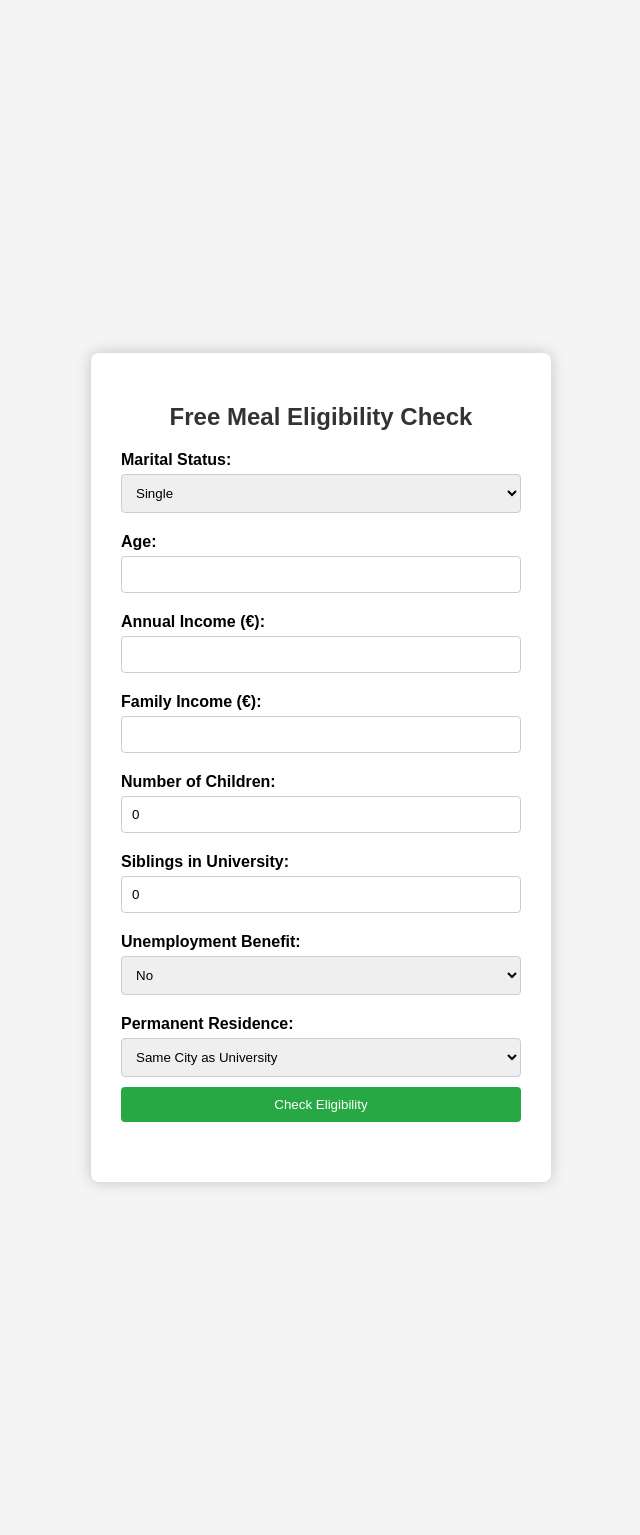
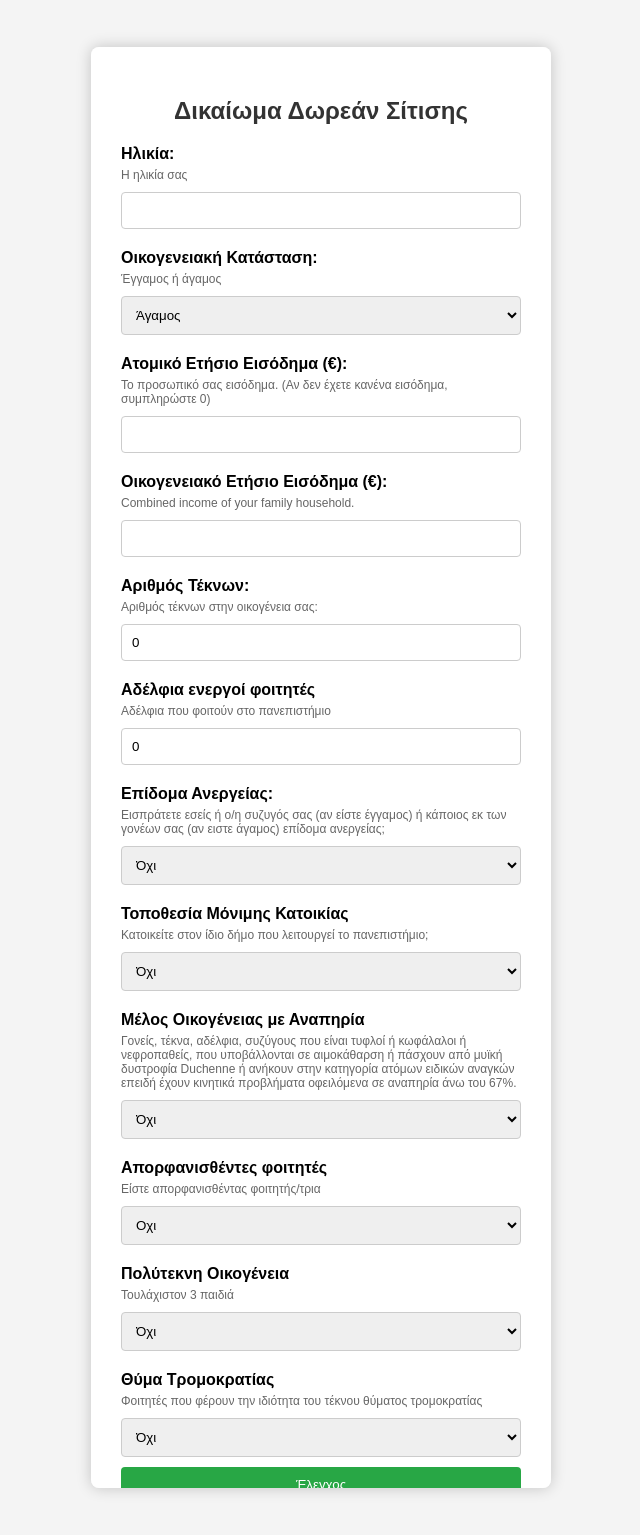
Before and after one commit to ntua-el20119/Thesis, a Flask app: page / in a window 1280 px wide. Shown: the whole page, without its empty margins (319-959 px from the left). Run offline with Flask 3, Linux system fonts and the light colour scheme.

Commit message:
Check_eligibility catala (no messages)

```diff
--- a/Free_Meal/app/templates/index.html
+++ b/Free_Meal/app/templates/index.html
@@ -3,6 +3,7 @@
 <head>
     <meta charset="UTF-8">
     <title>Free Meal Eligibility Check</title>
+
     <style>
         body {
             font-family: Arial, sans-serif;
@@ -12,6 +13,7 @@
             align-items: center;
             height: 100vh;
             margin: 0;
+            overflow: auto;
         }
 
         .container {
@@ -20,6 +22,8 @@
             border-radius: 8px;
             box-shadow: 0 0 15px rgba(0, 0, 0, 0.2);
             width: 400px;
+            max-height: 90vh; /* Ensure the container doesn't exceed the viewport height */
+            overflow-y: auto; /* Make the container scrollable if content overflows */
             text-align: center;
         }
 
@@ -33,6 +37,13 @@
             margin: 10px 0 5px;
             text-align: left;
             font-weight: bold;
+        }
+
+        .explanation {
+            font-size: 12px;
+            color: #666;
+            margin-bottom: 10px;
+            text-align: left;
         }
 
         input, select, button {
@@ -71,14 +82,18 @@
 <script>
     function checkEligibility() {
         const data = {
+            age: parseInt(document.getElementById('age').value),
             marital_status: document.getElementById('marital_status').value,
-                age: parseInt(document.getElementById('age').value),
             annual_income: parseFloat(document.getElementById('annual_income').value),
             family_income: parseFloat(document.getElementById('family_income').value),
             number_of_children: parseInt(document.getElementById('number_of_children').value),
             siblings_in_university: parseInt(document.getElementById('siblings_in_university').value),
             unemployment_benefit: document.getElementById('unemployment_benefit').value === 'true',
-                permanent_residence: document.getElementById('permanent_residence').value
+            permanent_residence: document.getElementById('permanent_residence').value,
+            family_member_disability: document.getElementById('family_member_disability').value === 'true',
+            orphan_status: document.getElementById('orphan_status').value === 'true',
+            large_family_status: document.getElementById('large_family_status').value === 'true',
+            terrorism_victim_child: document.getElementById('terrorism_victim_child').value === 'true'
         };
 
         fetch('/check_eligibility', {
@@ -89,14 +104,13 @@
         .then(response => response.json())
         .then(result => {
             document.getElementById('result').innerText = result.eligible ?
-                    'You are eligible for free meals!' : 'You are not eligible for free meals.';
+                'Έχετε δικαίωμα δωρεάν σίτισης' : 'Δεν έχετε δικαίωμα δωρεάν σίτισης';
 
             const explanationDiv = document.getElementById('explanation');
-                explanationDiv.innerHTML = '<strong>Reasons:</strong><ul>' +
-                    result.reasons.map(reason => `<li>${reason}</li>`).join('') + '</ul>';
+            explanationDiv.innerHTML = '<strong>Λόγος:</strong> ' + (result.reason || "Δεν δόθηκε αιτιολόγηση.");
         })
         .catch(error => {
-                document.getElementById('result').innerText = 'Error checking eligibility.';
+            document.getElementById('result').innerText = 'Σφάλμα κατά τον έλεγχο.';
             console.error('Error:', error);
         });
     }
@@ -104,42 +118,90 @@
 </head>
 <body>
     <div class="container">
-        <h2>Free Meal Eligibility Check</h2>
+        <h2>Δικαίωμα Δωρεάν Σίτισης</h2>
         <form onsubmit="event.preventDefault(); checkEligibility();">
-            <label>Marital Status:</label>
+            <label>Ηλικία:</label>
+            <div class="explanation">Η ηλικία σας</div>
+            <input type="number" id="age" required>
+
+
+            <label>Οικογενειακή Κατάσταση:</label>
+            <div class="explanation">Έγγαμος ή άγαμος</div>
             <select id="marital_status">
-                <option value="single">Single</option>
-                <option value="married">Married</option>
+                <option value="single">Άγαμος</option>
+                <option value="married">Έγγαμος</option>
             </select>
 
-            <label>Age:</label>
-            <input type="number" id="age" required>
 
-            <label>Annual Income (€):</label>
+            <label>Ατομικό Ετήσιο Εισόδημα (€):</label>
+            <div class="explanation">Το προσωπικό σας εισόδημα. (Αν δεν έχετε κανένα εισόδημα, συμπληρώστε 0)</div>
             <input type="number" id="annual_income" required>
 
-            <label>Family Income (€):</label>
+
+            <label>Οικογενειακό Ετήσιο Εισόδημα (€):</label>
+            <div class="explanation">Combined income of your family household.</div>
             <input type="number" id="family_income" required>
 
-            <label>Number of Children:</label>
+
+            <label>Αριθμός Τέκνων:</label>
+            <div class="explanation">Αριθμός τέκνων στην οικογένεια σας:</div>
             <input type="number" id="number_of_children" value="0">
 
-            <label>Siblings in University:</label>
+
+            <label>Αδέλφια ενεργοί φοιτητές</label>
+            <div class="explanation">Αδέλφια που φοιτούν στο πανεπιστήμιο</div>
             <input type="number" id="siblings_in_university" value="0">
 
-            <label>Unemployment Benefit:</label>
+
+            <label>Επίδομα Ανεργείας:</label>
+            <div class="explanation">Εισπράτετε εσείς ή ο/η συζυγός σας (αν είστε έγγαμος) ή κάποιος εκ των γονέων σας (αν ειστε άγαμος) επίδομα ανεργείας;</div>
             <select id="unemployment_benefit">
-                <option value="false">No</option>
-                <option value="true">Yes</option>
+                <option value="false">Όχι</option>
+                <option value="true">Ναι</option>
             </select>
 
-            <label>Permanent Residence:</label>
+
+            <label>Τοποθεσία Μόνιμης Κατοικίας </label>
+            <div class="explanation">Κατοικείτε στον ίδιο δήμο που λειτουργεί το πανεπιστήμιο;</div>
             <select id="permanent_residence">
-                <option value="same_city">Same City as University</option>
-                <option value="different_city">Different City</option>
+                <option value="different_city">Όχι</option>
+                <option value="same_city">Ναι</option>
             </select>
 
-            <button type="submit">Check Eligibility</button>
+
+            <label>Μέλος Οικογένειας με Αναπηρία</label>
+            <div class="explanation">Γονείς, τέκνα, αδέλφια, συζύγους που είναι τυφλοί ή κωφάλαλοι ή νεφροπαθείς, που υποβάλλονται σε αιμοκάθαρση ή πάσχουν από μυϊκή δυστροφία Duchenne ή ανήκουν στην κατηγορία ατόμων ειδικών αναγκών επειδή έχουν κινητικά προβλήματα οφειλόμενα σε αναπηρία άνω του 67%.</div>
+            <select id="family_member_disability">
+                <option value="false">Όχι</option>
+                <option value="true">Ναι</option>
+            </select>
+
+
+            <label>Απορφανισθέντες φοιτητές</label>
+            <div class="explanation">Είστε απορφανισθέντας φοιτητής/τρια</div>
+            <select id="orphan_status">
+                <option value="false">Οχι</option>
+                <option value="true">Ναι</option>
+            </select>
+
+
+            <label>Πολύτεκνη Οικογένεια</label>
+            <div class="explanation">Τουλάχιστον 3 παιδιά</div>
+            <select id="large_family_status">
+                <option value="false">Όχι</option>
+                <option value="true">Ναι</option>
+            </select>
+
+
+            <label>Θύμα Τρομοκρατίας</label>
+            <div class="explanation">Φοιτητές που φέρουν την ιδιότητα του τέκνου θύματος τρομοκρατίας</div>
+            <select id="terrorism_victim_child">
+                <option value="false">Όχι</option>
+                <option value="true">Ναι</option>
+            </select>
+
+
+            <button type="submit">Έλεγχος</button>
         </form>
 
         <div id="result"></div>
```
Also changed, not shown: Free_Meal/app/eligibility.py (+49 -13 lines), 1 other file. Lines whose indentation alone changed are shown as unchanged.
